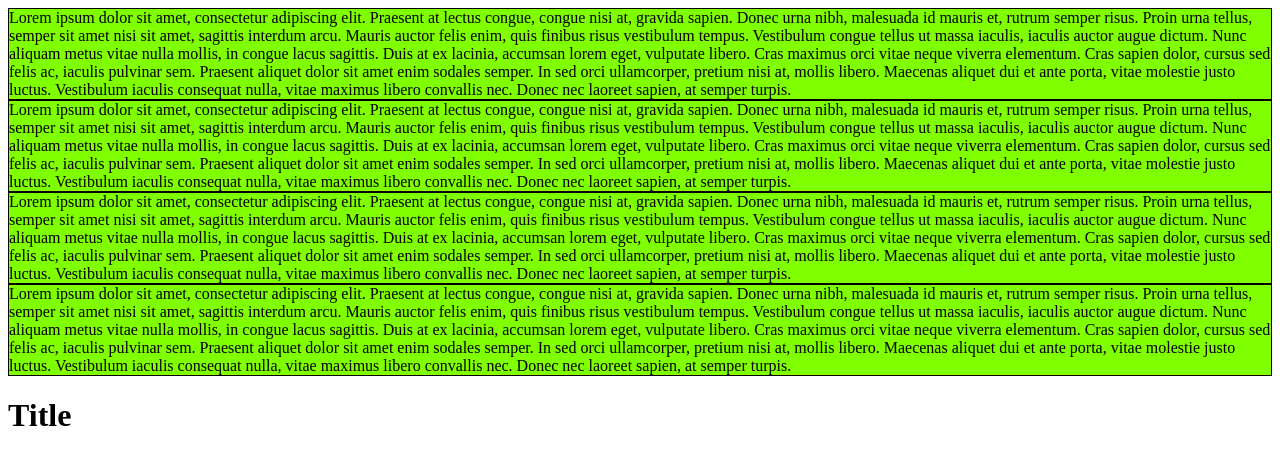
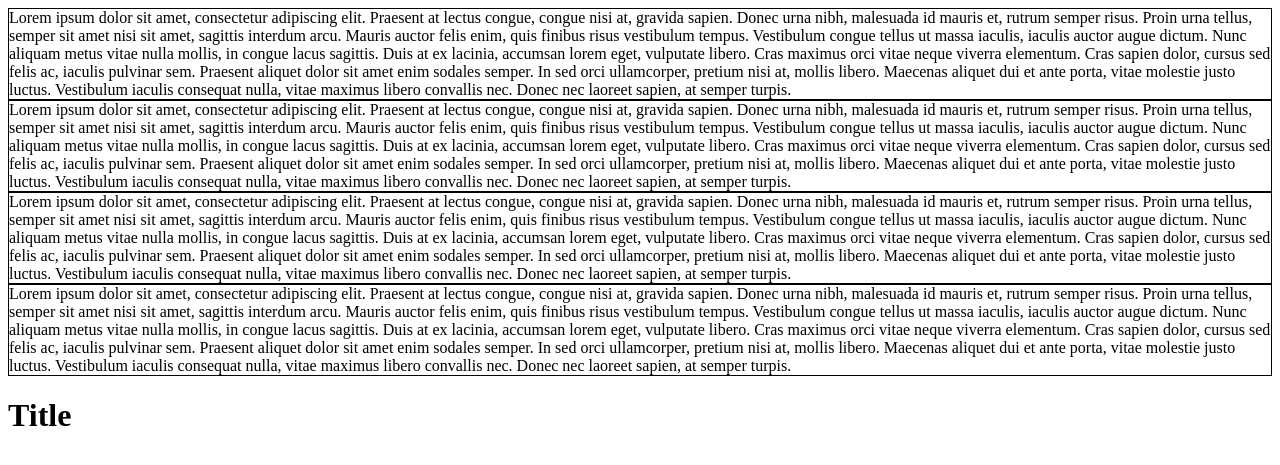
Before and after one commit to Jugendhackt/videokonferenz-vergleich, a Flask app: page / in a window 1280 px wide. Shown: the top 465 px of the page. Run offline with Flask 2, Linux system fonts and the light colour scheme; some web fonts are replaced.

Commit message:
html changes

```diff
--- a/static/css/main.css
+++ b/static/css/main.css
@@ -1,6 +1,6 @@
 @font-face {
   font-family: Roboto_Regular;
-  src: url("var(--background-url)");
+  src: url();
 }
 body {
   font-family: Roboto_Regular;
@@ -12,40 +12,37 @@ body {
   justify-content: space-evenly;
   align-content: space-between;
   flex: 1;
+  flex-wrap: nowrap;
 }
 
 .div_1 {
-  border: 1px, solid, black;
+  border: 1px solid black;
   flex: 1 1 auto;
   display: flex;
   justify-content: center;
   flex-direction: column;
-  background-color: chartreuse;
 }
 
 .div_2 {
-  border: 1px, solid, black;
+  border: 1px solid black;
   flex: 1 1 auto;
   display: flex;
   justify-content: center;
   flex-direction: column;
-  background-color: chartreuse;
 }
 
 .div_3 {
-  border: 1px, solid, black;
+  border: 1px solid black;
   flex: 1 1 auto;
   display: flex;
   justify-content: center;
   flex-direction: column;
-  background-color: chartreuse;
 }
 
 .div_4 {
-  border: 1px, solid, black;
+  border: 1px solid black;
   flex: 1 1 auto;
   display: flex;
   justify-content: center;
   flex-direction: column;
-  background-color: chartreuse;
 }/*# sourceMappingURL=main.css.map */
--- a/static/css/main.scss
+++ b/static/css/main.scss
@@ -1,6 +1,6 @@
 @font-face {
     font-family: Roboto_Regular;
-    src: url("var(--background-url)");
+    src: url();
 }
 
 body{
@@ -13,17 +13,17 @@ body{
   justify-content: space-evenly;
   align-content: space-between;
   flex: 1;
+  flex-wrap: nowrap;
 
 }
 
 @for $i from 1 through 4 {
   .div_#{$i} {
-    border: 1px, solid , black;
+    border: 1px solid black;
     flex: 1 1 auto;
 
     display: flex;
     justify-content: center;
     flex-direction: column;
-    background-color: chartreuse;
   }
 }
--- a/templates/header.html
+++ b/templates/header.html
@@ -4,7 +4,7 @@
     <meta charset="UTF-8">
     <meta http-equiv="X-UA-Compatible" content="IE=edge">
     <meta name="viewport" content="width=device-width, initial-scale=1.0">
-    <title>{% block title %}{% endblock %}</title>
+    <title>Videokonferenzvergleich</title>
     <link rel="stylesheet" href="{{ url_for('static',filename='css/main.css') }}">
 </head>
 <body>
--- a/templates/index.html
+++ b/templates/index.html
@@ -1,7 +1,4 @@
 {% extends 'header.html' %}
-{% block title %}
-Videokonferenzvergleich
-{% endblock %}
 {% block body %}
     <section class="flexmaster">
         {% for i in range(4) %}
```
Also changed, not shown: main.py (line endings or trailing spaces), 1 other file.
